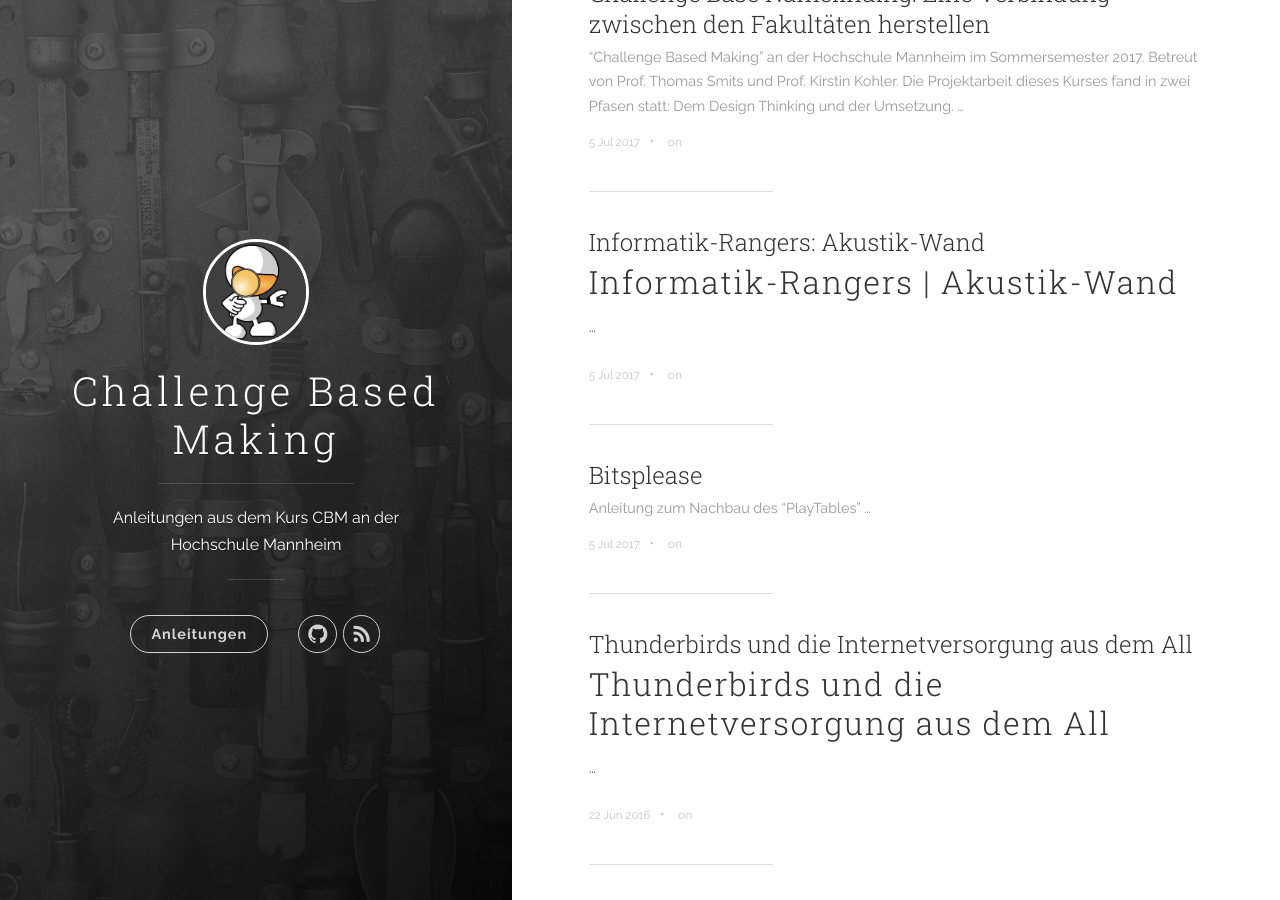
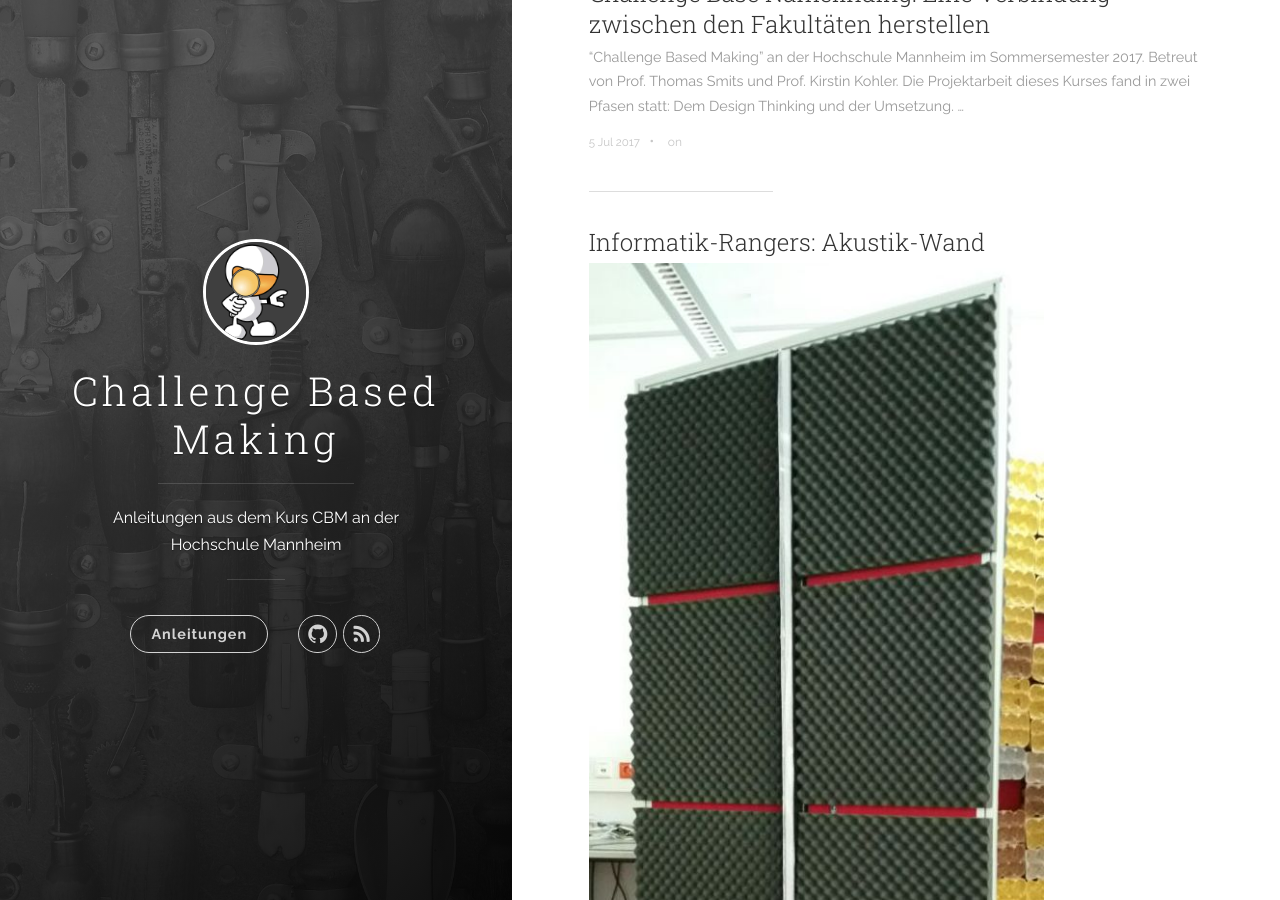
Before and after one commit to cbm-instructions/cbm-instructions.github.io, a Jekyll site: the page built from index.html, in a window 1280 px wide and 900 px high, scrolled down 485 px. Built offline with Jekyll 4.4.1, drawn with Linux system fonts in a browser that asks for light colours; nearby versions of some CDN libraries; the list of posts is cut into pages by our own code.

Commit message:
Fixed headline

```diff
--- a/_posts/2017-07-05-informatik_rangers.markdown
+++ b/_posts/2017-07-05-informatik_rangers.markdown
@@ -4,8 +4,6 @@ categories: instructions
 layout: post
 date: 2017-07-05 11:59:59 +0200
 ---
-
-# Informatik-Rangers | Akustik-Wand
 
 <img src="/images/informatik_rangers/intro.jpg" height="1024">
 
```
